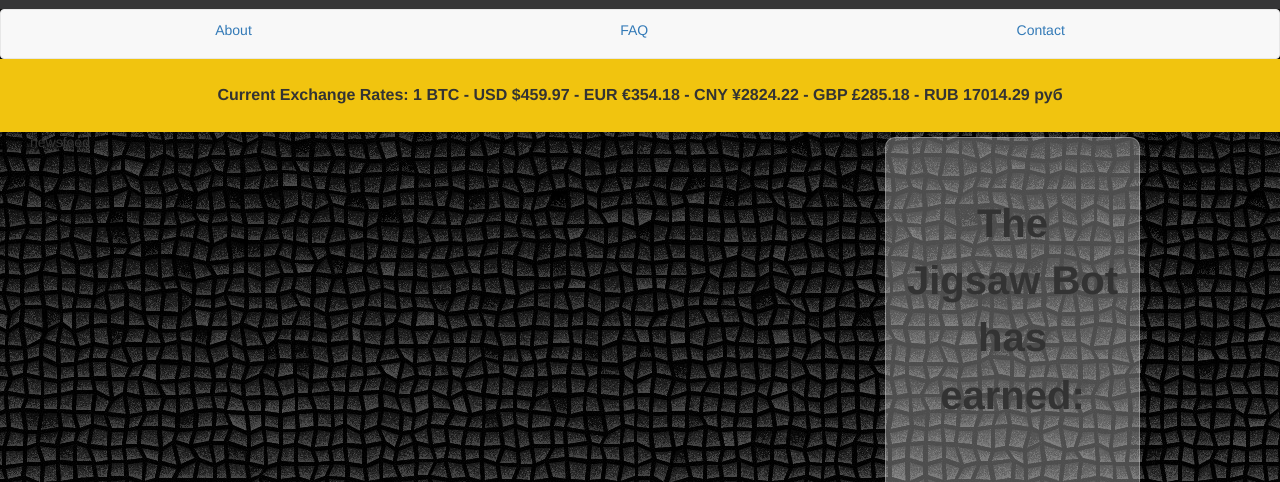
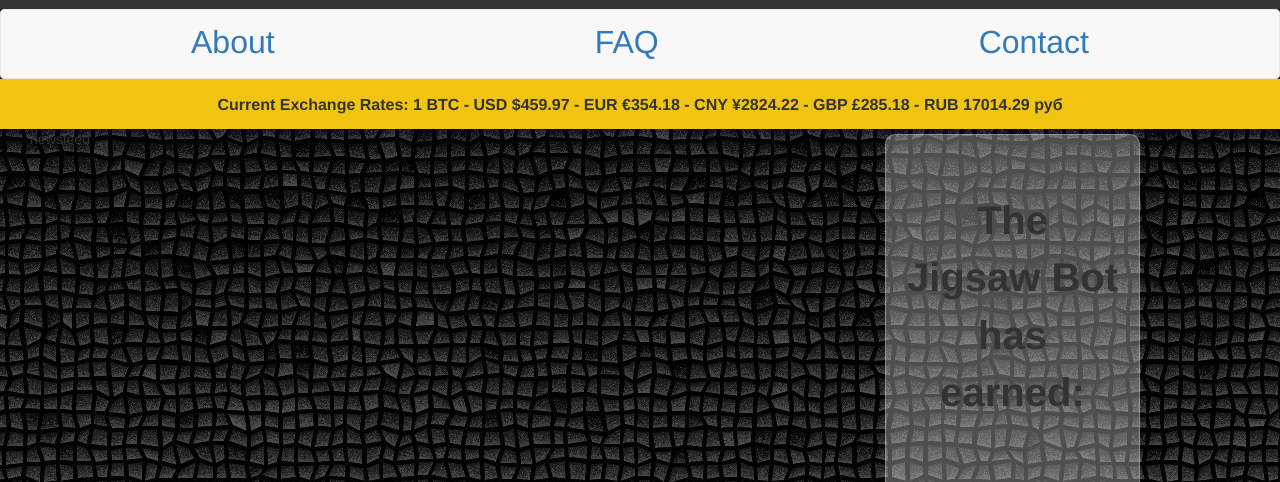
Before and after one commit to dmsirota/GelfmanBP, a plain HTML site: page index.html in a window 1280 px wide. Shown: the part 241-723 px from the top of the page. Drawn offline with nearby package versions, Linux system fonts and the light colour scheme; files whose address does not match are found by name.

Commit message:
More Updates

```diff
--- a/css/style.css
+++ b/css/style.css
@@ -14,8 +14,7 @@ body
 	padding: 0;
 	margin: 0;
 	background-image: url('bg.jpg');
-}
-.header
+}header
 {
 	background: #353536;
 	font-size: 13px;
@@ -28,7 +27,7 @@ margin-left: 0px;
 height: inherit;
 padding: 15px;
 }
-.header > img {
+header > img {
 	padding-top: 1em;
 }
 .site-heading {
@@ -42,7 +41,26 @@ padding: 15px;
 }
 .navbar {
 margin-bottom: 0px;
+height: 70px;
 }
+.nav {
+	height: 70px;
+}
+.nav-justified>li {
+float: none;
+height: inherit;
+}
+.nav-justified>li>a {
+text-align: center;
+height: inherit;
+line-height: inherit;
+font-size: xx-large;
+}
+.nav-pills>li>a {
+border-radius: 0px;
+}
+
+
 .newsfeed
 {
 }
@@ -188,12 +206,6 @@ table.overview td, .overview
 	border: 2px solid #627273;
 }
 
-#ticker
-{
-	padding: 10px;
-	font-size: 16px;
-	font-weight: bold;
-}
 
 #logtext, #useroverview
 {
@@ -208,6 +220,9 @@ table.overview td, .overview
 {
 	background: #f1c40f;
 	text-align: center;
+	font-size: 16px;
+	font-weight: bold;
+	height: 50px;
 }
 
 .overbox
--- a/index.html
+++ b/index.html
@@ -13,7 +13,7 @@
 		<script src="http://maxcdn.bootstrapcdn.com/bootstrap/3.0.0/js/bootstrap.min.js" defer></script>
 </head>
 	<body>
-		<div class="header">
+		<header>
 			<div class="row">
 				<div class="col-md-3 header-logo">
 					<a href="/">
@@ -40,7 +40,7 @@
 					<a href="#login" data-toggle="modal" data-target=".bs-modal-sm" align="center"><span class="glyphicon glyphicon-log-in"></span> Sign In / Register</a>
 				</div>
 			</div>
-		</div>
+		</header>
 		<div class="modal fade bs-modal-sm" id="myModal" tabindex="-1" role="dialog" aria-labelledby="mySmallModalLabel" aria-hidden="true">
   <div class="modal-dialog modal-sm">
     <div class="modal-content">
```
